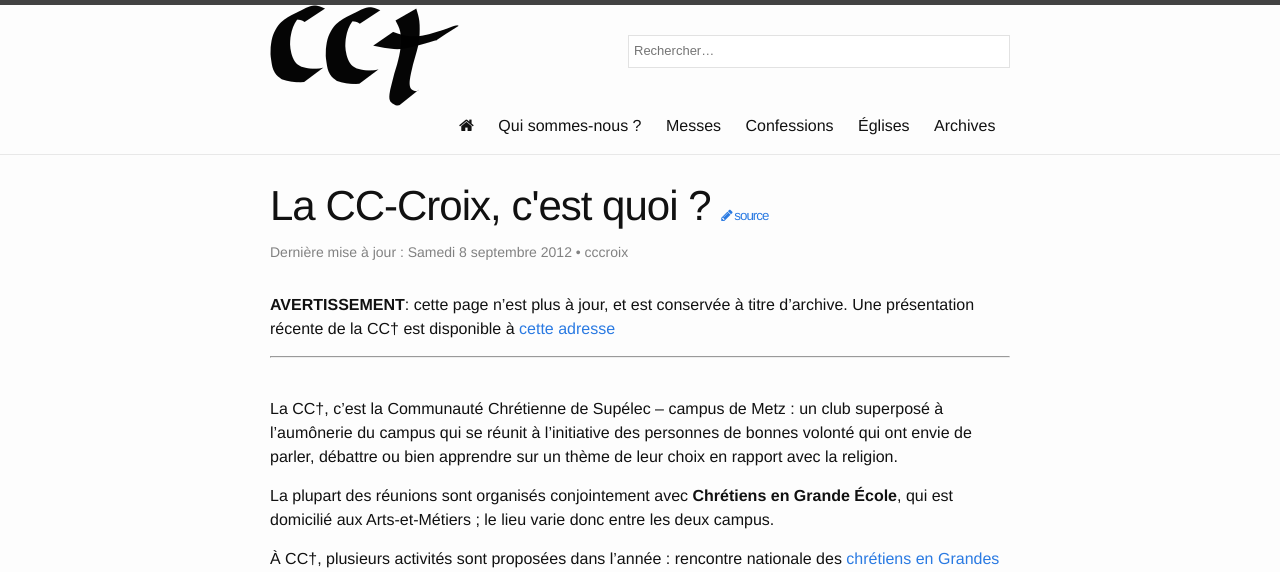
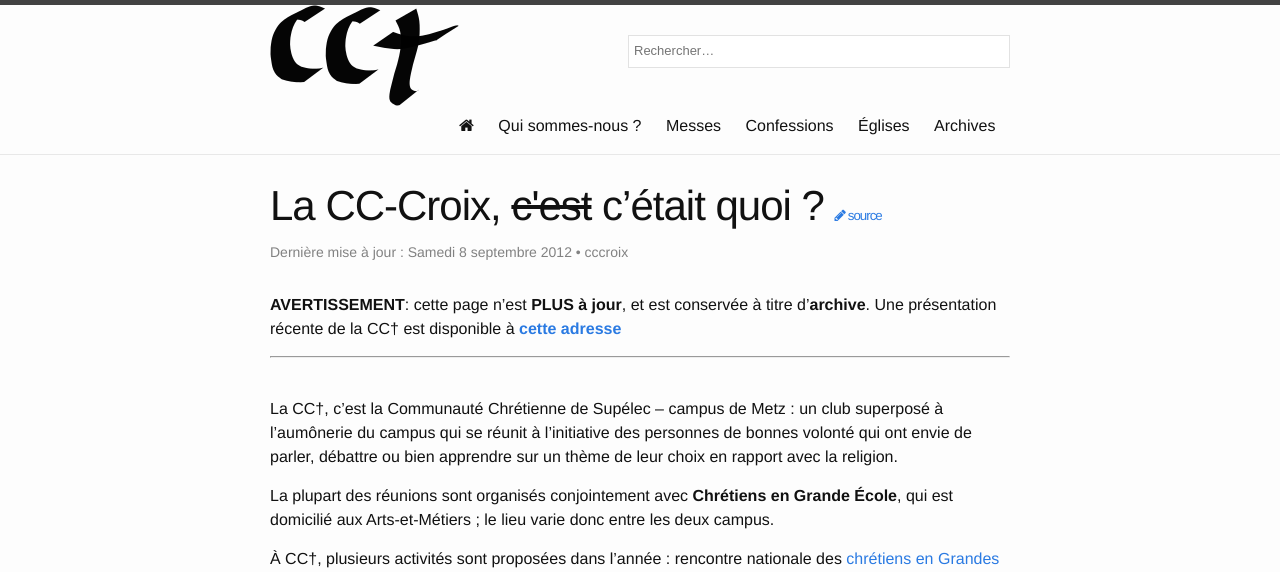
Before and after one commit to cccroix/cccroix.github.io, a Jekyll site: the page built from wp/la-cc/index.markdown, in a window 1280 px wide. Shown: the top 572 px of the page. Built offline with Jekyll 4.4.1, drawn with Linux system fonts in a browser that asks for light colours; nearby versions of some CDN libraries.

Commit message:
changes the old presentation title

```diff
--- a/wp/la-cc/index.markdown
+++ b/wp/la-cc/index.markdown
@@ -4,11 +4,11 @@
 date: 2012-09-08 10:14:41+00:00
 layout: page
 slug: la-cc
-title: La CC-Croix, c'est quoi ?
+title: La CC-Croix, <del>c'est</del> c’était quoi ?
 wordpress_id: 11
 ---
 
-**AVERTISSEMENT**: cette page n’est plus à jour, et est conservée à titre d’archive. Une présentation récente de la CC† est disponible à [cette adresse](/presentation/)
+**AVERTISSEMENT**: cette page n’est **PLUS à jour**, et est conservée à titre d’**archive**. Une présentation récente de la CC† est disponible à **[cette adresse](/presentation/)**
 
 -------------
 <br />
```
